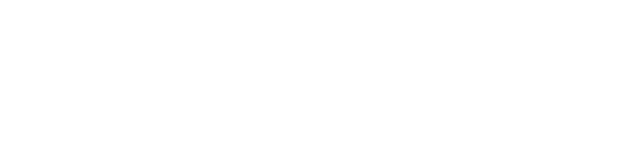
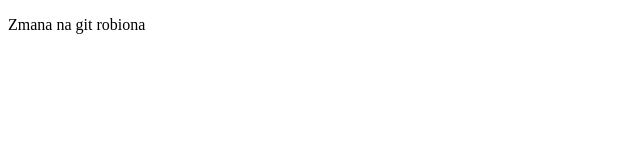
Before and after one commit to jaroslawberek/testowy, a plain HTML site: page index.html in a window 1280 px wide. Shown: the whole page, without its empty margins (0-640 px from the left). Drawn offline with Linux system fonts and the light colour scheme.

Commit message:
Update index.html

```diff
--- a/index.html
+++ b/index.html
@@ -11,5 +11,5 @@
 
 
 <body>
-
+<p>Zmana na git robiona</p>
 </body>
```
